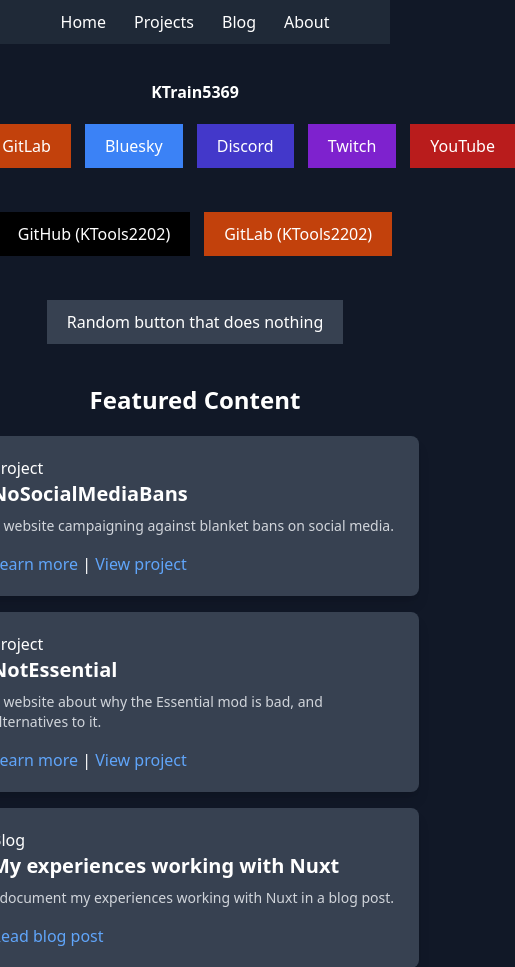
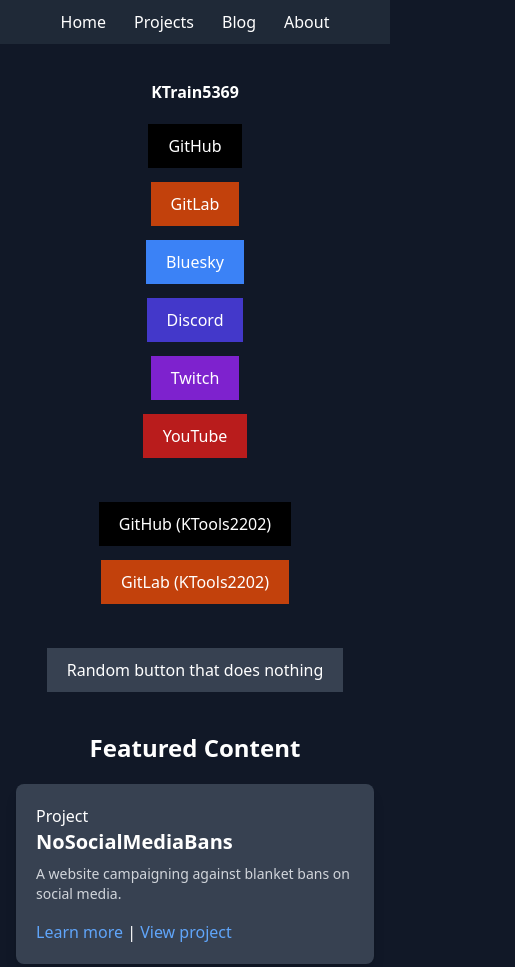
Before and after one commit to KTrain5169/ktrain5169.github.io, an Astro site: page / in a window 390 px wide. Shown: the top 967 px of the page, 515 px wide, since content can reach past the window. Built offline with nearby package versions, Linux system fonts and the light colour scheme; Astro itself is replaced by a stand-in of ours.

Commit message:
better compat with smaller screens

```diff
--- a/src/components/BlogPostBlock.astro
+++ b/src/components/BlogPostBlock.astro
@@ -14,7 +14,7 @@ const formattedDate = new Date(publishDate).toLocaleString('en-US', {
 <a href={link} class="block text-white no-underline p-4 bg-gray-800 rounded-lg shadow-lg hover:bg-gray-700 transition duration-300 w-full">
     <div class="flex flex-col sm:flex-row items-start sm:items-center justify-between">
         <div class="flex-grow">
-            <h2 class="text-xl font-bold mb-2 whitespace-nowrap">{title}</h2>
+            <h2 class="text-xl font-bold mb-2">{title}</h2>
             <p class="text-sm text-gray-400 mb-2">{description}</p>
         </div>
         <p class="text-xs text-gray-500 sm:ml-4 sm:mt-0 mt-2">{formattedDate}</p>
--- a/src/layouts/BaseLayout.astro
+++ b/src/layouts/BaseLayout.astro
@@ -10,7 +10,7 @@ const meta = {
 }
 ---
 <!DOCTYPE html>
-<html lang="en" class="h-full">
+<html lang="en" class="h-fit lg:h-full">
 <head>
     <meta charset="UTF-8">
     <meta name="viewport" content="width=device-width, initial-scale=1.0">
@@ -19,7 +19,7 @@ const meta = {
     <meta name="description" content={description}>
     <link rel="icon" href="/favicon.png" type="image/png">
 </head>
-<body class="h-full m-0 flex flex-col bg-gray-900 text-white">
+<body class="h-full m-0 flex flex-col bg-gray-900 text-white w-full">
     <Header />
     <main class="flex-1 flex flex-col items-center justify-center p-4 sm:p-8 lg:p-12">
         <slot />
--- a/src/pages/index.astro
+++ b/src/pages/index.astro
@@ -6,7 +6,7 @@ import FeaturedContent from '../components/FeaturedContent.astro';
 <BaseLayout title="Home" description="Homepage for KTrain5369's website" tags="webpage">
     <main class="flex-1 flex flex-col items-center justify-center">
         <h1 class="font-bold text-center my-5">KTrain5369</h1>
-        <div class="flex justify-center gap-3.5 mb-5">
+        <div class="flex lg:flex-row flex-col justify-center gap-3.5 mb-5">
             <button class="block mx-auto px-5 py-2.5 bg-black text-white text-center border-none cursor-pointer">
                 <SocialLink platform="GitHub" iconName='github' iconType='lucide' url="https://github.com/KTrain5169/" />
             </button>
@@ -27,7 +27,7 @@ import FeaturedContent from '../components/FeaturedContent.astro';
             </button>
         </div>
         <br>
-        <div class="flex justify-center gap-3.5 mb-5">
+        <div class="flex lg:flex-row flex-col justify-center gap-3.5 mb-5">
             <button class="block mx-auto px-5 py-2.5 bg-black text-white text-center border-none cursor-pointer">
                 <SocialLink platform="GitHub (KTools2202)" iconName='github' iconType='lucide' url="https://github.com/KTools2202/" />
             </button>
@@ -39,9 +39,9 @@ import FeaturedContent from '../components/FeaturedContent.astro';
         <button class="block mx-auto px-5 py-2.5 bg-gray-700 text-white text-center border-none cursor-pointer">Random button that does nothing</button>
 
         <!-- Featured Content Section -->
-        <section class="w-full max-w-4xl mt-10">
+        <section class="flex flex-col w-full sm:w-fit max-w-4xl mt-10">
             <h2 class="text-2xl font-bold text-center mb-5">Featured Content</h2>
-            <div class="flex flex-col lg:flex-row flex-wrap justify-center items-center gap-2 lg:gap-5">
+            <div class="flex flex-col flex-wrap justify-center items-center gap-2 lg:gap-5">
                 <FeaturedContent title="NoSocialMediaBans" description="A website campaigning against blanket bans on social media." link="/projects/nosocialmediabans" type="Project" projectpage="https://ktrain5369.me/nsmb/" />
                 <FeaturedContent title="NotEssential" description="A website about why the Essential mod is bad, and alternatives to it." link="/projects/notessential" type="Project" projectpage="https://notessential.blurry.gay/" />
                 <FeaturedContent title="My experiences working with Nuxt" description="I document my experiences working with Nuxt in a blog post." link="blog/working-with-nuxt" type="Blog" />
```
